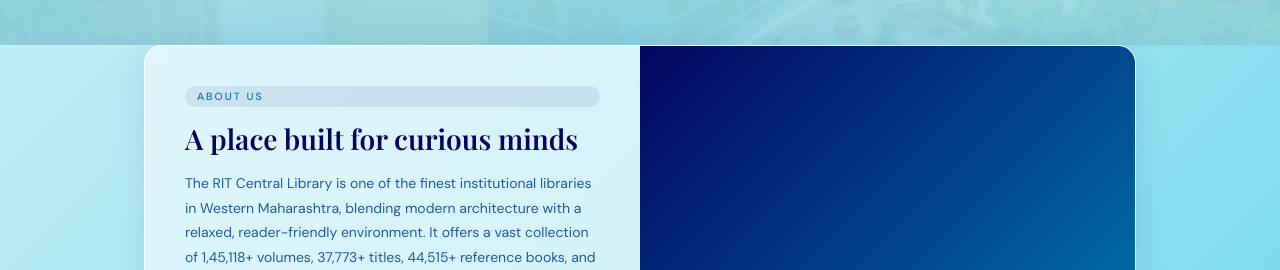
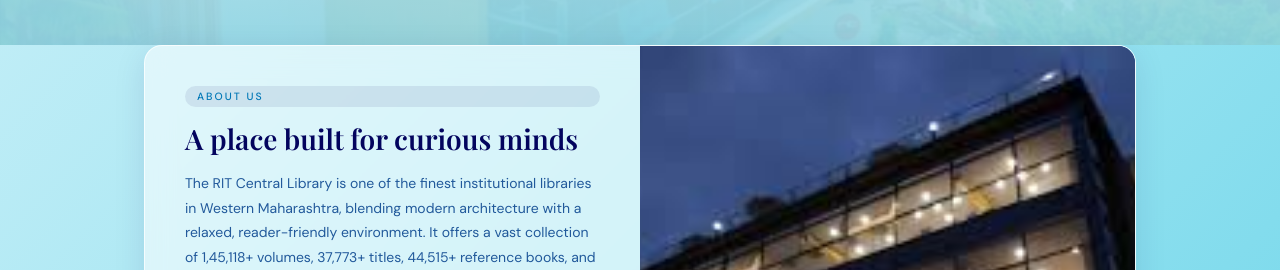
Before and after one commit to tuba10-20/Library-seats-management-system, a plain HTML site: page aboutUs.html in a window 1280 px wide. Shown: the part 246-516 px from the top of the page. Drawn offline with nearby package versions, Linux system fonts and the light colour scheme; a web font is replaced by a local one.

Commit message:
Image in About Us page

```diff
--- a/aboutUs.html
+++ b/aboutUs.html
@@ -150,8 +150,8 @@
                     <p>With a total investment of ₹5.84 crores, the library subscribes to 167+ print journals, IEEE ASPP, ScienceDirect, DELNET, and other premium e-journal databases, with an annual subscription investment exceeding ₹20.73 lakhs. Tools like Crossref-Turnitin, Grammarly and Typeset further enhance academic and research quality. Our commitment to excellence has earned us accolades such as the Best Knowledge Resource Center Award (2021) and the Best Library Award (2019) from ISTE, New Delhi.</p>
                 </div>
                 <div class="img-side">
-                    <img src="night_lib.jpg" alt="Library interior" onerror="this.style.display='none'">
-                    📖
+                    <img src="images\night_lib.jpg" alt="Library interior" onerror="this.style.display='none'">
+
                 </div>
             </div>
         </div>
```
